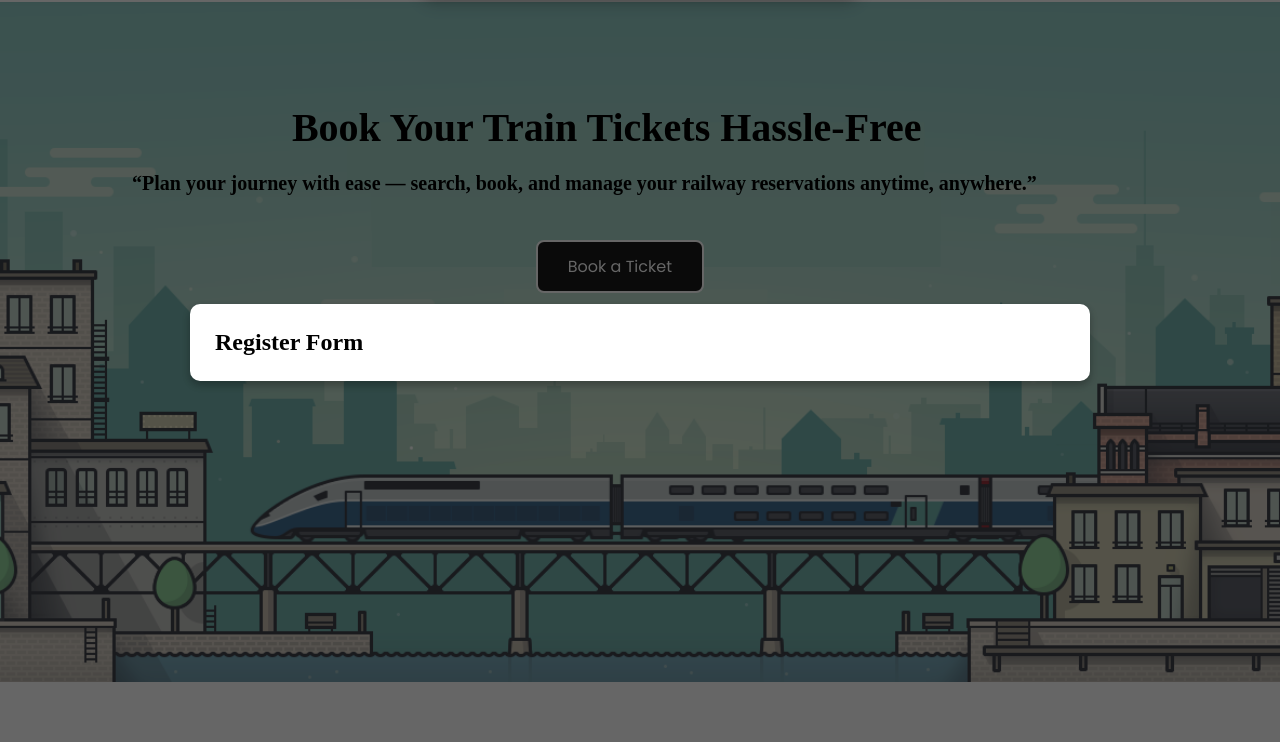
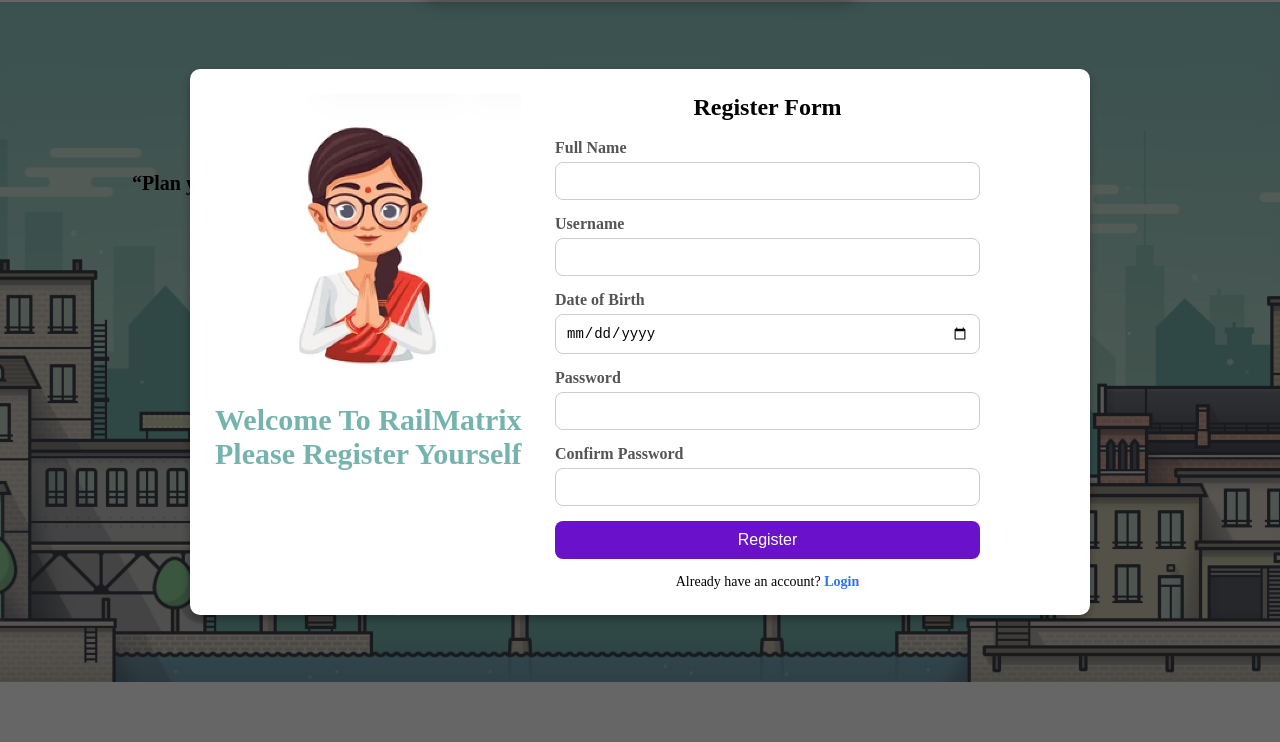
Before and after one commit to sanjeevkupan18/Railway-Reservation-System, a plain HTML site: page home.html in a window 1280 px wide. Both pictures are taken after a click on the link "Register". Shown: the part 58-800 px from the top of the page. Drawn offline with Linux system fonts and the light colour scheme.

Commit message:
Regiter and login form done

```diff
--- a/home.html
+++ b/home.html
@@ -32,12 +32,48 @@
 
     <!-- Register form -->
     <div id="registerModel" class="model">
+
         <div class="model-content">
         <div class="image-container">
-
+            <img src="./Images/namaste girl.png" alt="img">
+            <h2>Welcome To RailMatrix<br>Please Register Yourself</h2>
         </div>
         <div class="register-form">
             <h2>Register Form</h2>
+            <br>
+            <form id="registerForm">
+      <div class="form-group">
+        <label for="name">Full Name</label>
+        <input type="text" id="name" required />
+      </div>
+
+      <div class="form-group">
+        <label for="username">Username</label>
+        <input type="text" id="username" required />
+      </div>
+
+      <div class="form-group">
+        <label for="dob">Date of Birth</label>
+        <input type="date" id="dob" required />
+      </div>
+
+      <div class="form-group">
+        <label for="password">Password</label>
+        <input type="password" id="password" required />
+      </div>
+
+      <div class="form-group">
+        <label for="confirmPassword">Confirm Password</label>
+        <input type="password" id="confirmPassword" required />
+        <p class="error" id="errorText">Passwords do not match!</p>
+      </div>
+
+      <button type="submit" class="btn">Register</button>
+
+      <div class="login-link">
+        Already have an account? <a href="#">Login</a>
+      </div>
+    </form>
         </div>
         </div>
     </div>
@@ -45,8 +81,33 @@
     <!-- Login form -->
     <div id="loginModel" class="model">
         <div class="model-content">
+            <div class="image-container">
+                <img src="./Images/namaste girl.png" alt="img">
+                <h2>Welcome To RailMatrix<br>Please Login</h2>
+            </div>
        <!-- content will be uploaded -->
+       <div class="login-form">
        <h2>Login form</h2>
+       <br>
+       <form id="loginForm">
+      <div class="form-group">
+        <label for="username">Username</label>
+        <input type="text" id="username" required />
+      </div>
+
+      <div class="form-group">
+        <label for="password">Password</label>
+        <input type="password" id="password" required />
+        <p class="error" id="errorText">Invalid username or password!</p>
+      </div>
+
+      <button type="submit" class="btn">Login</button>
+
+      <div class="register-link">
+        Don't have an account? <a href="#">Register</a>
+      </div>
+    </form>
+    </div>
         </div>
     </div>
 
--- a/style.css
+++ b/style.css
@@ -160,7 +160,14 @@
     justify-content: center;
     align-items: center;
 }
+
+.model:target{
+    display:block;
+}
+
 .model-content {
+    display:flex;
+
     background: #fff;
     padding: 25px;
     border-radius: 10px;
@@ -169,6 +176,166 @@
     box-shadow: 0 4px 10px rgba(0,0,0,0.3);
     animation: popup 0.3s ease-in-out;
 }
+
+.model-content .image-container{
+    width:40%;
+    /* display:flex;
+    align-items: center;
+    justify-content: center; */
+}
+
+.model-content .image-container img{
+    width:90%;
+}
+.model-content .image-container h2{
+    color:#75b4ae;
+    font-size:30px;
+}
+
+.register-form{
+    width:50%;
+}
+.register-form h2{
+    text-align: center;
+}
+
+.form-group {
+      margin-bottom: 15px;
+    }
+
+    .form-group label {
+      display: block;
+      margin-bottom: 5px;
+      font-weight: 600;
+      color: #555;
+    }
+
+    .form-group input {
+      width: 100%;
+      padding: 10px;
+      border: 1px solid #ccc;
+      border-radius: 8px;
+      outline: none;
+      font-size: 14px;
+    }
+
+    .form-group input:focus {
+      border-color: #2575fc;
+    }
+
+    .btn {
+      width: 100%;
+      padding: 10px;
+      background: #2575fc;
+      color: #fff;
+      font-size: 16px;
+      border: none;
+      border-radius: 8px;
+      cursor: pointer;
+      transition: 0.3s;
+    }
+
+    .btn:hover {
+      background: #1b5edc;
+    }
+
+    .login-link {
+      text-align: center;
+      margin-top: 15px;
+      font-size: 14px;
+    }
+
+    .login-link a {
+      color: #2575fc;
+      text-decoration: none;
+      font-weight: 600;
+    }
+
+    .login-link a:hover {
+      text-decoration: underline;
+    }
+
+    .error {
+      color: red;
+      font-size: 13px;
+      margin-top: -8px;
+      margin-bottom: 8px;
+      display: none;
+    }
+
+/* Login form */
+
+.login-form{
+    width:50%;
+}
+.login-form h2{
+    text-align: center;
+
+}
+
+.form-group {
+      margin-bottom: 15px;
+    }
+
+    .form-group label {
+      display: block;
+      margin-bottom: 5px;
+      font-weight: 600;
+      color: #555;
+    }
+
+    .form-group input {
+      width: 100%;
+      padding: 10px;
+      border: 1px solid #ccc;
+      border-radius: 8px;
+      outline: none;
+      font-size: 14px;
+    }
+
+    .form-group input:focus {
+      border-color: #6a11cb;
+    }
+
+    .btn {
+      width: 100%;
+      padding: 10px;
+      background: #6a11cb;
+      color: #fff;
+      font-size: 16px;
+      border: none;
+      border-radius: 8px;
+      cursor: pointer;
+      transition: 0.3s;
+    }
+
+    .btn:hover {
+      background: #5710b0;
+    }
+
+    .register-link {
+      text-align: center;
+      margin-top: 15px;
+      font-size: 14px;
+    }
+
+    .register-link a {
+      color: blue;
+      text-decoration: none;
+      font-weight: 600;
+    }
+
+    .register-link a:hover {
+      text-decoration: underline;
+    }
+
+    .error {
+      color: red;
+      font-size: 13px;
+      margin-top: -8px;
+      margin-bottom: 8px;
+      display: none;
+    }
 
 @keyframes popup {
     from { transform: scale(0.7); opacity: 0; }
```
Also changed, not shown: Images/namaste girl.png (added), 2 other files.
